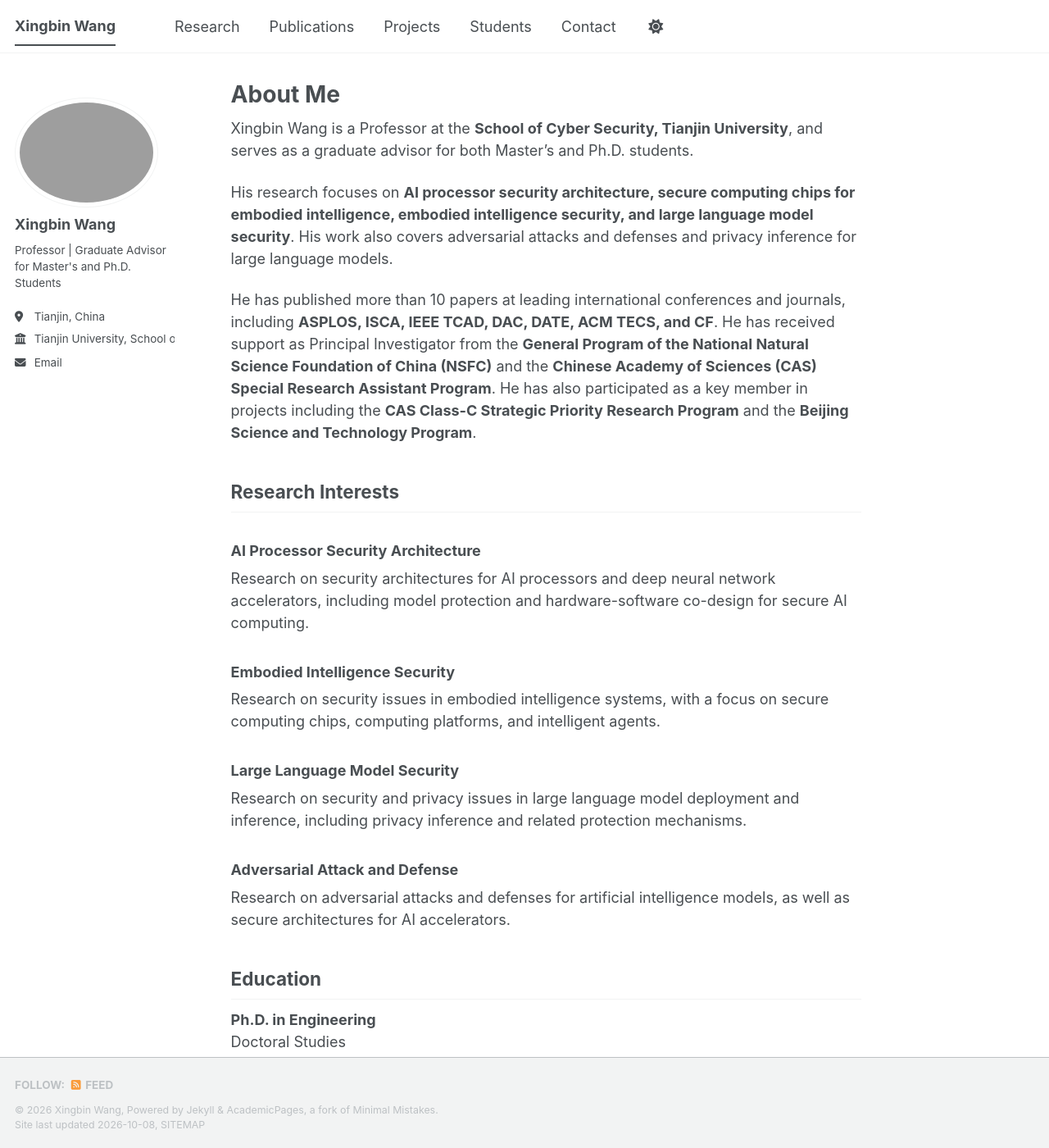
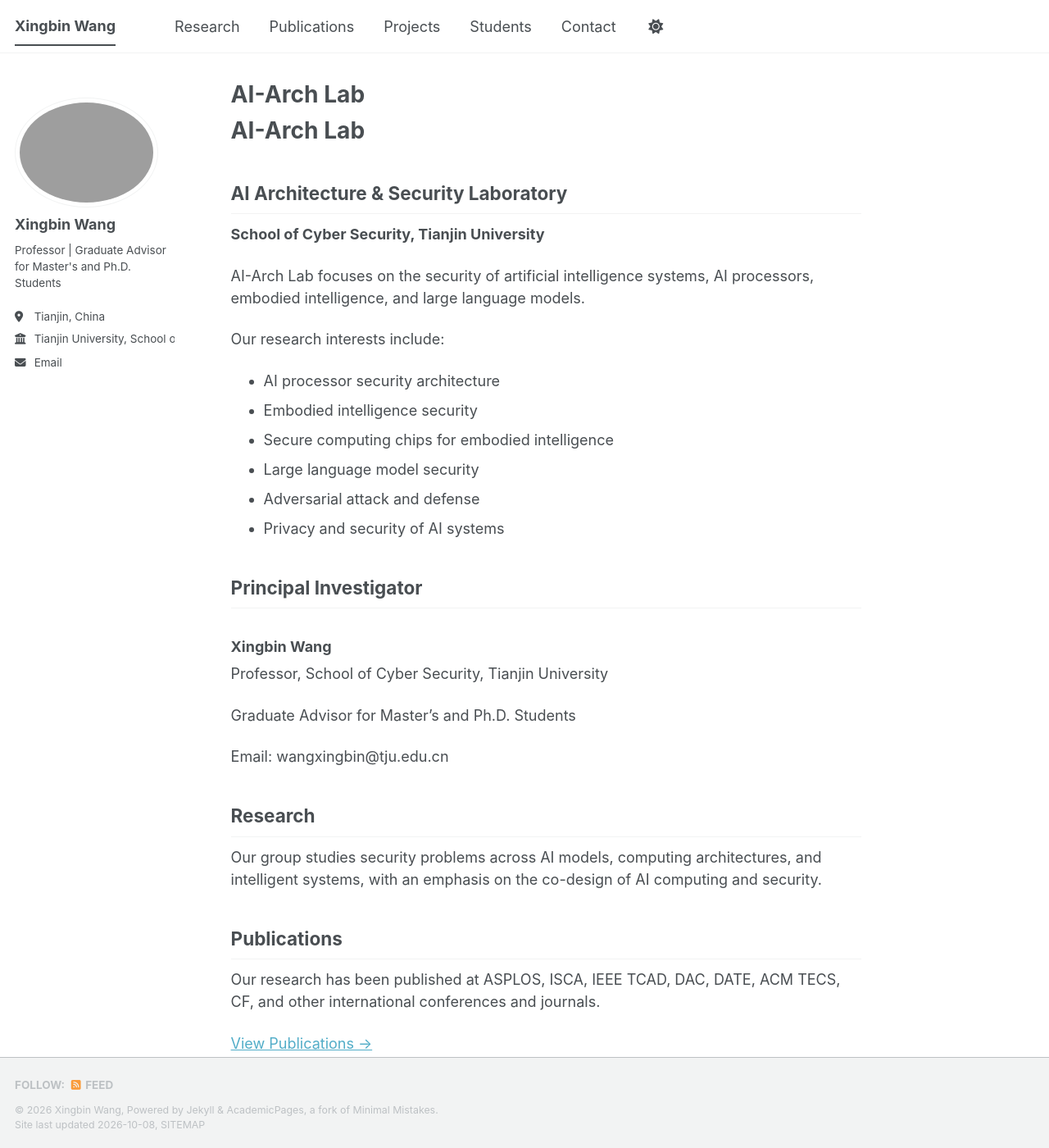
Before and after one commit to Kepler-tju0325/Kepler-tju0325.github.io, a Jekyll site: the page built from _pages/about.md, in a window 1280 px wide and 1400 px high. Shown: the whole window at 82% size. Built offline with Jekyll 4.4.1, drawn with Linux system fonts in a browser that asks for light colours; a style sheet for code colours, icons or effects is not loaded; some of the changed text lies outside the part shown.

Commit message:
Update about.md

```diff
--- a/_pages/about.md
+++ b/_pages/about.md
@@ -1,73 +1,62 @@
 ---
 permalink: /
-title: "About Me"
+title: "AI-Arch Lab"
 author_profile: true
-redirect_from:
-  - /about/
-  - /about.html
 ---
 
-Xingbin Wang is a Professor at the **School of Cyber Security, Tianjin University**, and serves as a graduate advisor for both Master's and Ph.D. students.
+# AI-Arch Lab
 
-His research focuses on **AI processor security architecture, secure computing chips for embodied intelligence, embodied intelligence security, and large language model security**. His work also covers adversarial attacks and defenses and privacy inference for large language models.
+## AI Architecture & Security Laboratory
 
-He has published more than 10 papers at leading international conferences and journals, including **ASPLOS, ISCA, IEEE TCAD, DAC, DATE, ACM TECS, and CF**. He has received support as Principal Investigator from the **General Program of the National Natural Science Foundation of China (NSFC)** and the **Chinese Academy of Sciences (CAS) Special Research Assistant Program**. He has also participated as a key member in projects including the **CAS Class-C Strategic Priority Research Program** and the **Beijing Science and Technology Program**.
+**School of Cyber Security, Tianjin University**
 
-## Research Interests
+AI-Arch Lab focuses on the security of artificial intelligence systems, AI processors, embodied intelligence, and large language models.
 
-### AI Processor Security Architecture
+Our research interests include:
 
-Research on security architectures for AI processors and deep neural network accelerators, including model protection and hardware-software co-design for secure AI computing.
+- AI processor security architecture
+- Embodied intelligence security
+- Secure computing chips for embodied intelligence
+- Large language model security
+- Adversarial attack and defense
+- Privacy and security of AI systems
 
-### Embodied Intelligence Security
+## Principal Investigator
 
-Research on security issues in embodied intelligence systems, with a focus on secure computing chips, computing platforms, and intelligent agents.
+### Xingbin Wang
 
-### Large Language Model Security
+Professor, School of Cyber Security, Tianjin University
 
-Research on security and privacy issues in large language model deployment and inference, including privacy inference and related protection mechanisms.
+Graduate Advisor for Master's and Ph.D. Students
 
-### Adversarial Attack and Defense
+Email: wangxingbin@tju.edu.cn
 
-Research on adversarial attacks and defenses for artificial intelligence models, as well as secure architectures for AI accelerators.
+## Research
 
-## Education
+Our group studies security problems across AI models, computing architectures, and intelligent systems, with an emphasis on the co-design of AI computing and security.
 
-**Ph.D. in Engineering**
-Doctoral Studies
+## Publications
 
-## Professional Experience
+Our research has been published at ASPLOS, ISCA, IEEE TCAD, DAC, DATE, ACM TECS, CF, and other international conferences and journals.
 
-**Institute of Information Engineering, Chinese Academy of Sciences**
-Deputy Researcher, 2021–Present
+[View Publications →](/publications/)
 
-**Institute of Automation, Chinese Academy of Sciences**
-Engineer, 2014–2017
+## Projects
 
-## Selected Publications
+Our group participates in and leads research projects supported by the National Natural Science Foundation of China, the Chinese Academy of Sciences, and the Beijing Science and Technology Program.
 
-**DNNGuard: An Elastic Heterogeneous DNN Accelerator Architecture against Adversarial Attacks**
-ASPLOS 2020 · **CCF-A**
+[View Projects →](/projects/)
 
-**NASGuard: A Novel Accelerator Architecture for Robust NAS Networks**
-ISCA 2021 · **CCF-A**
+## Members
 
-**EnsGuard: A Novel Acceleration Framework for Adversarial Ensemble Learning**
-IEEE TCAD 2024 · **CCF-A**
+The AI-Arch Lab consists of faculty members and graduate students working on AI security, AI processor architecture, embodied intelligence security, and large language model security.
 
-**A Hybrid Sparse-Dense Defensive DNN Accelerator Architecture against Adversarial Example Attacks**
-ACM TECS 2024 · **CCF-B**
-
-[View all publications →](/publications/)
-
-## Students
-
-Graduate students are supervised in the areas of AI processor security, embodied intelligence security, and large language model security.
-
-- [Kang Li](https://likang.github.io)
-- [Haosheng Liang](https://lianghaosheng.github.io)
+[View Members →](/members/)
 
 ## Contact
 
-**School:** School of Cyber Security, Tianjin University
-**Email:** wangxingbin@tju.edu.cn
+AI-Arch Lab
+School of Cyber Security
+Tianjin University
+
+Email: wangxingbin@tju.edu.cn
```
